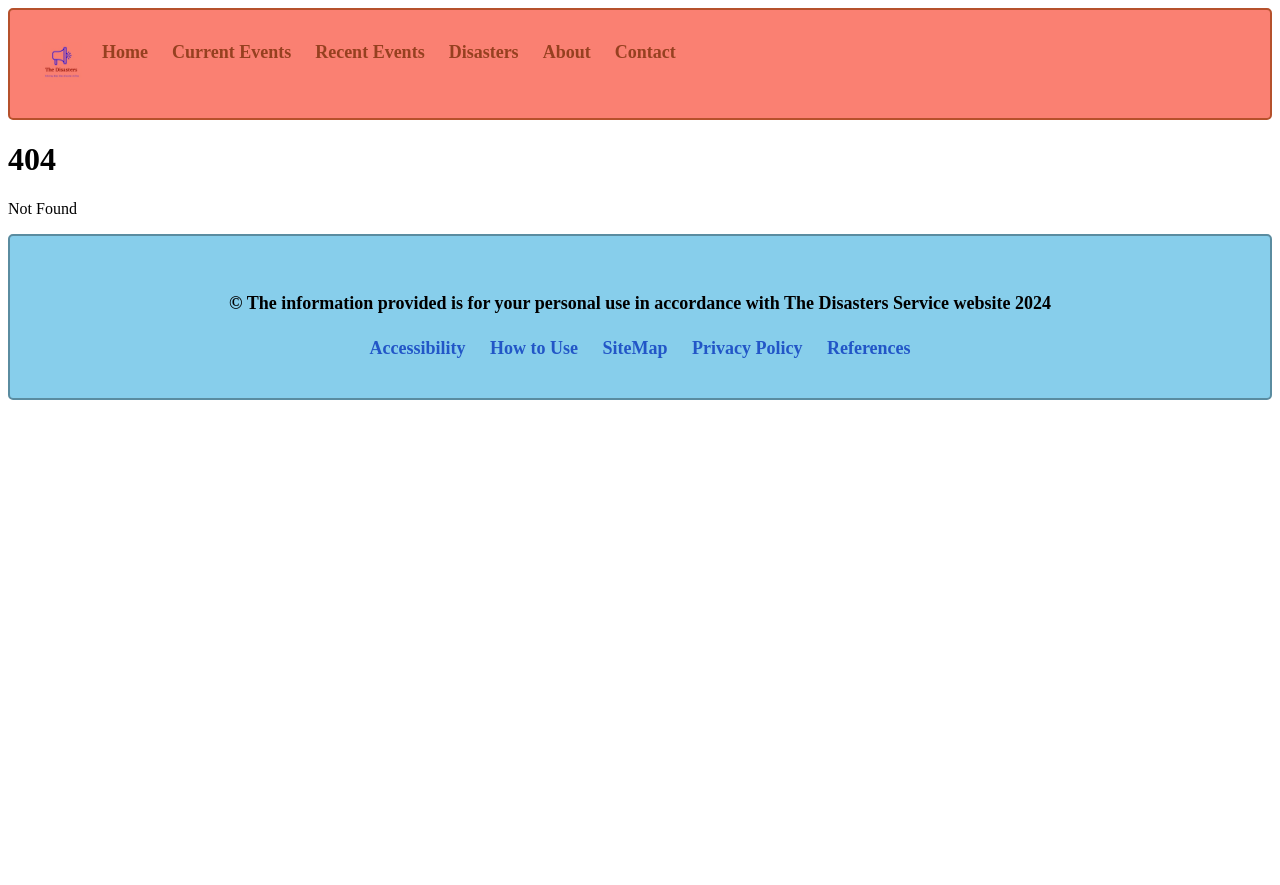
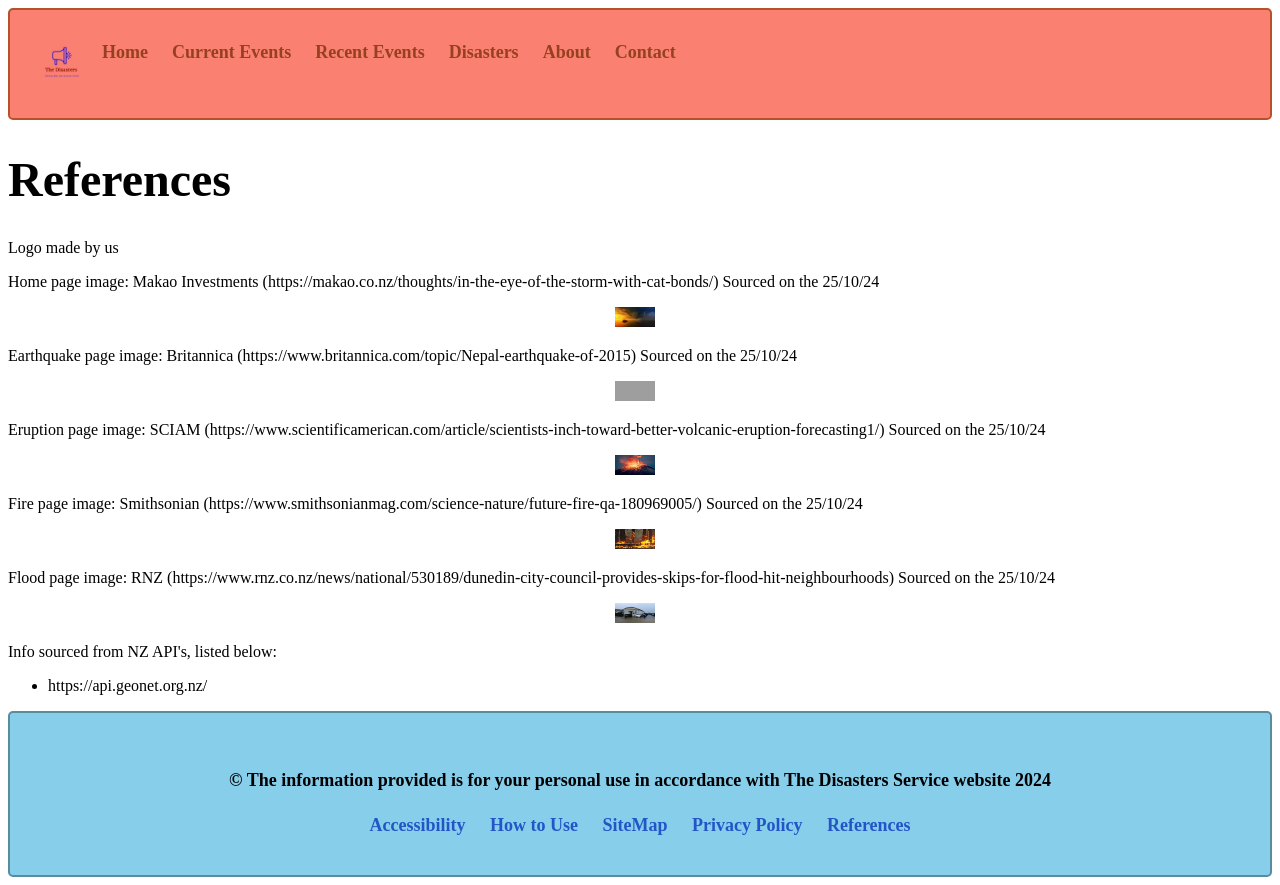
Before and after one commit to BIT-Studio-3/group-project-25-1-scade, a SvelteKit app in the folder disaster/disaster/: page /references in a window 1280 px wide. Before the commit this address had no page. Before the commit the page ends 800 px from the top, so only its background shows below. Built offline with nearby package versions, Linux system fonts and the light colour scheme; grey boxes are pictures that could not be loaded.

Commit message:
Adding the page and info

```diff
--- /dev/null
+++ b/disaster/disaster/src/routes/references/+page.svelte
@@ -0,0 +1,38 @@
+
+<script>
+    import Header from '$lib/Header.svelte';
+    import Image from '$lib/Image.svelte';
+    import homepic from '$lib/Weather.jpg';
+    import flood from '$lib/flood.jpg';
+    import fire from '$lib/fire.jpg';
+    import earthquake from '$lib/earthquake.jpg';
+    import volcano from '$lib/volcano.jpg';
+</script>
+
+<Header headingTitle="References" />
+
+<p>Logo made by us</p>
+
+<p>Home page image: Makao Investments (https://makao.co.nz/thoughts/in-the-eye-of-the-storm-with-cat-bonds/) Sourced on the 25/10/24</p>
+<Image pic={homepic} picname={"cover"} picwidth={"40px"} picheight={"20px"}/>
+
+<p>Earthquake page image: Britannica (https://www.britannica.com/topic/Nepal-earthquake-of-2015) Sourced on the 25/10/24</p>
+<Image pic={earthquake} picname={"earthquake"} picwidth={"40px"} picheight={"20px"}/>
+
+<p>Eruption page image: SCIAM (https://www.scientificamerican.com/article/scientists-inch-toward-better-volcanic-eruption-forecasting1/) Sourced on the 25/10/24</p>
+<Image pic={volcano} picname={"volcano"} picwidth={"40px"} picheight={"20px"}/>
+
+<p>Fire page image: Smithsonian (https://www.smithsonianmag.com/science-nature/future-fire-qa-180969005/) Sourced on the 25/10/24</p>
+<Image pic={fire} picname={"fire"} picwidth={"40px"} picheight={"20px"}/>
+
+<p>Flood page image: RNZ (https://www.rnz.co.nz/news/national/530189/dunedin-city-council-provides-skips-for-flood-hit-neighbourhoods) Sourced on the 25/10/24</p>
+<Image pic={flood} picname={"flood"} picwidth={"40px"} picheight={"20px"}/>
+
+<p>Info sourced from NZ API's, listed below:</p>
+<ul>
+    <li>https://api.geonet.org.nz/</li>
+</ul>
+
+<style>
+
+</style>
```
